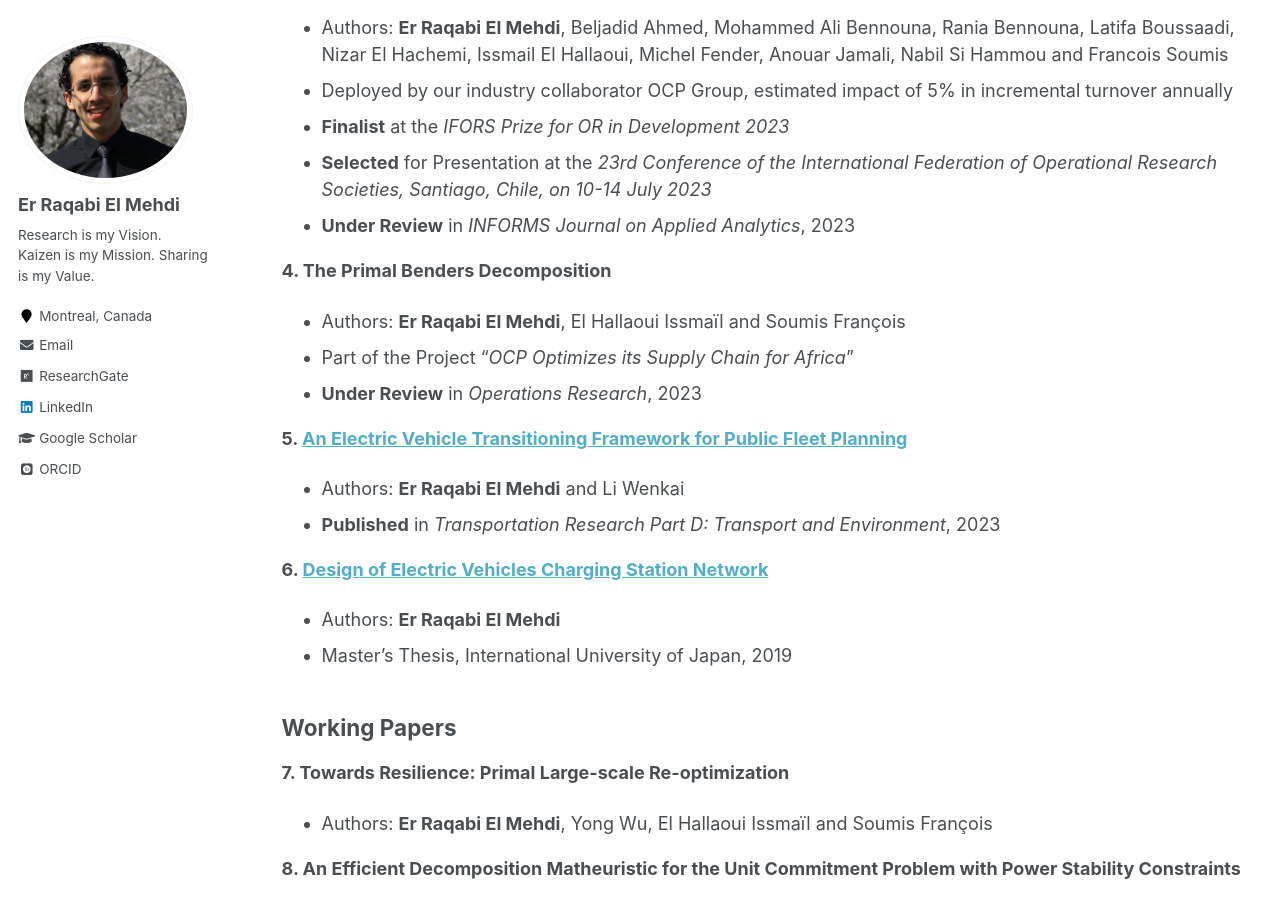
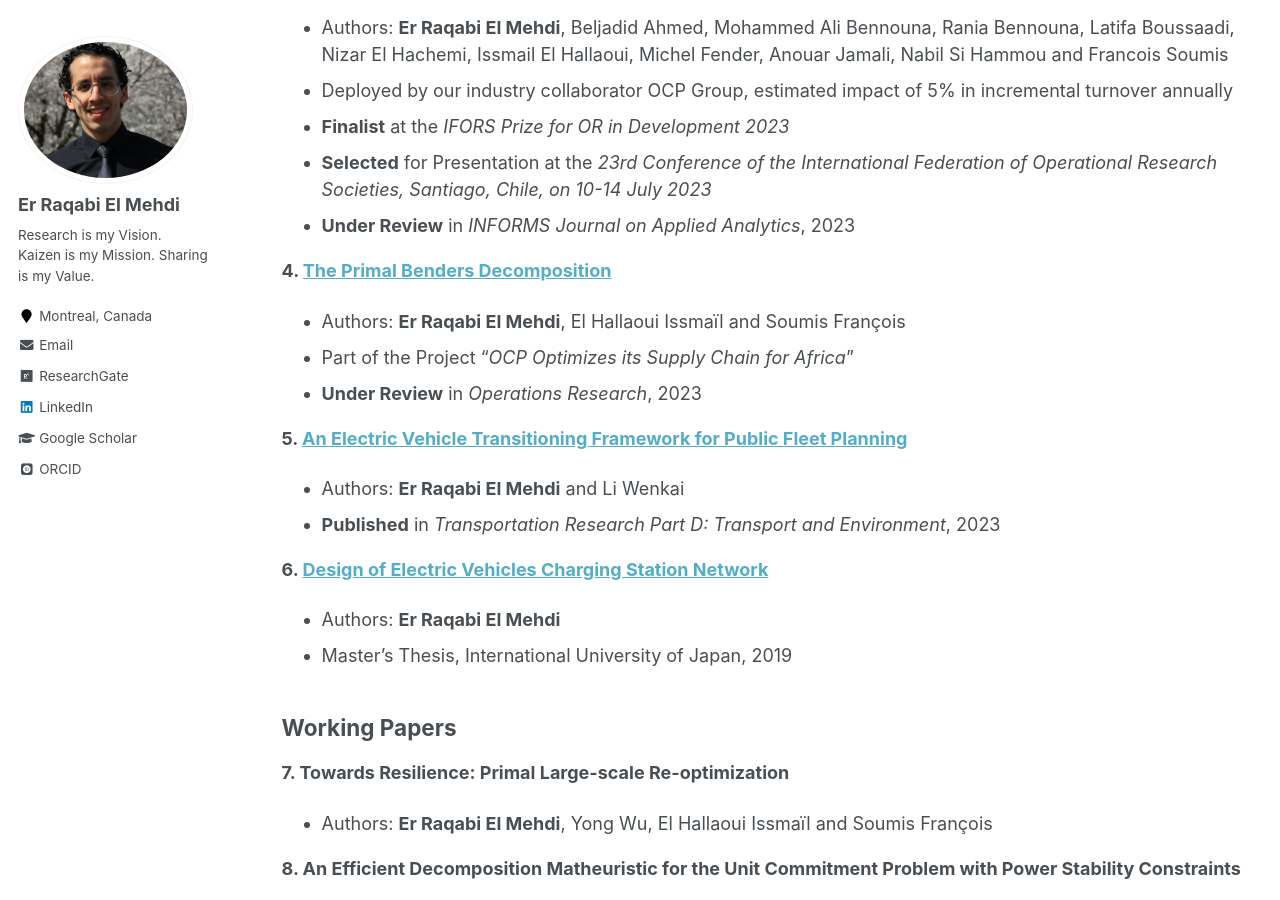
Before and after one commit to RqbMedi/rqbmedi.github.io, a Jekyll site: the page built from _pages/publications.md, in a window 1280 px wide and 900 px high, scrolled down 777 px. Built offline with Jekyll 4.4.1, drawn with Linux system fonts in a browser that asks for light colours; some web fonts are replaced; part of the change alters nothing that is shown.

```diff
--- a/_pages/publications.md
+++ b/_pages/publications.md
@@ -29,7 +29,7 @@ Published & Under Review
  - **Selected** for Presentation at the *23rd Conference of the International Federation of Operational Research Societies, Santiago, Chile, on 10-14 July 2023*
  - **Under Review** in *INFORMS Journal on Applied Analytics*, 2023
 
- **4. The Primal Benders Decomposition**
+ **4. [The Primal Benders Decomposition](https://www.gerad.ca/en/papers/G-2023-27)**
  - Authors: **Er Raqabi El Mehdi**, El Hallaoui Issmaïl and Soumis François
  - Part of the Project "*OCP Optimizes its Supply Chain for Africa*"
 - **Under Review** in *Operations Research*, 2023
```
